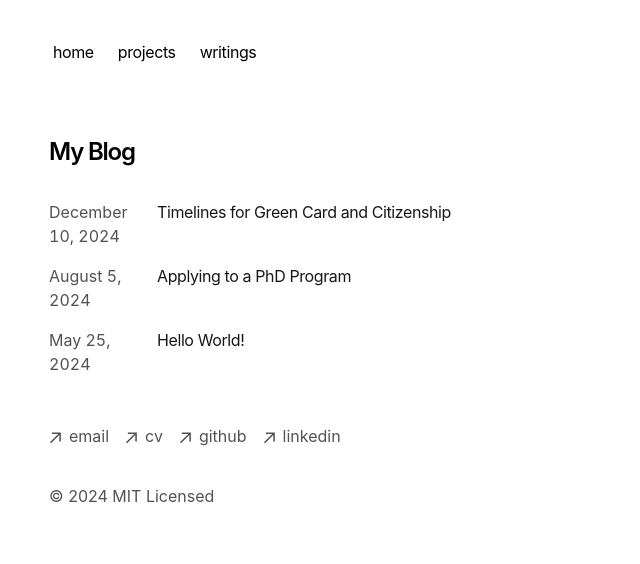
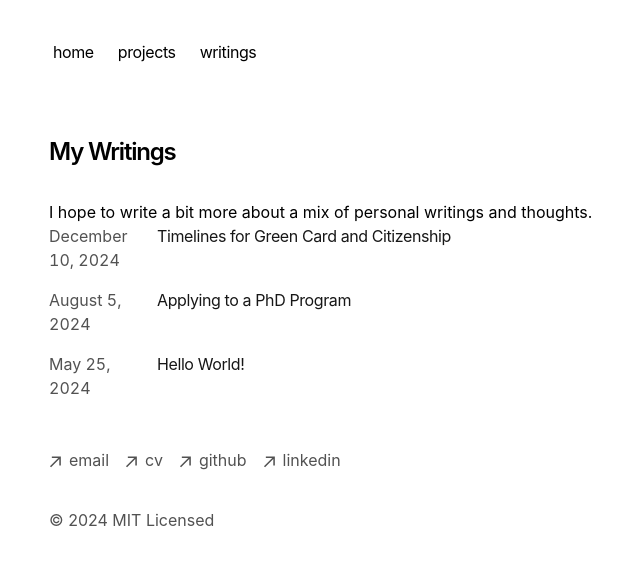
Before and after one commit to kerixyz/kerixyz.github.io, a Next.js app: page /blog in a window 1280 px wide. Shown: the top 564 px of the page, without its empty margins (303-943 px from the left). Built offline with nearby package versions, Linux system fonts and the light colour scheme.

Commit message:
updated navi and description

```diff
--- a/app/blog/page.tsx
+++ b/app/blog/page.tsx
@@ -8,7 +8,8 @@ export const metadata = {
 export default function Page() {
   return (
     <section>
-      <h1 className="font-semibold text-2xl mb-8 tracking-tighter">My Blog</h1>
+      <h1 className="font-semibold text-2xl mb-8 tracking-tighter">My Writings</h1>
+      <p>I hope to write a bit more about a mix of personal writings and thoughts.</p>
       <BlogPosts />
     </section>
   )
--- a/app/components/nav.tsx
+++ b/app/components/nav.tsx
@@ -4,7 +4,7 @@ const navItems = {
   '/': {
     name: 'home',
   },
-  '/notebooks': {
+  '/notebook': {
     name: 'projects'
   },
   '/blog': {
--- a/app/notebook/page.tsx
+++ b/app/notebook/page.tsx
@@ -9,6 +9,7 @@ export default function Page() {
   return (
     <section>
       <h1 className="font-semibold text-2xl mb-8 tracking-tighter">My Notes</h1>
+      <p>I hope to write a bit more about small projects that I'm working on here adjacent to my research.</p>
       {/* <BlogPosts /> */}
     </section>
   )
```
